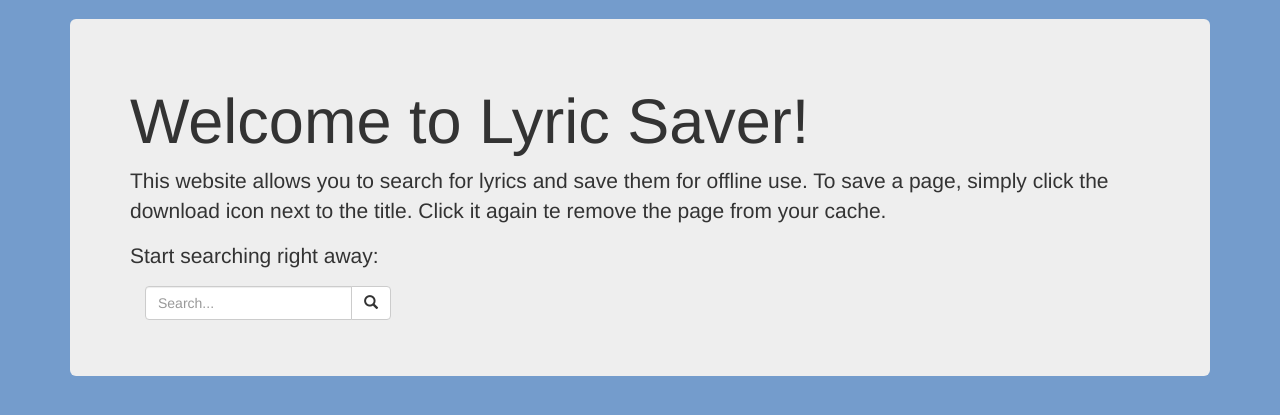
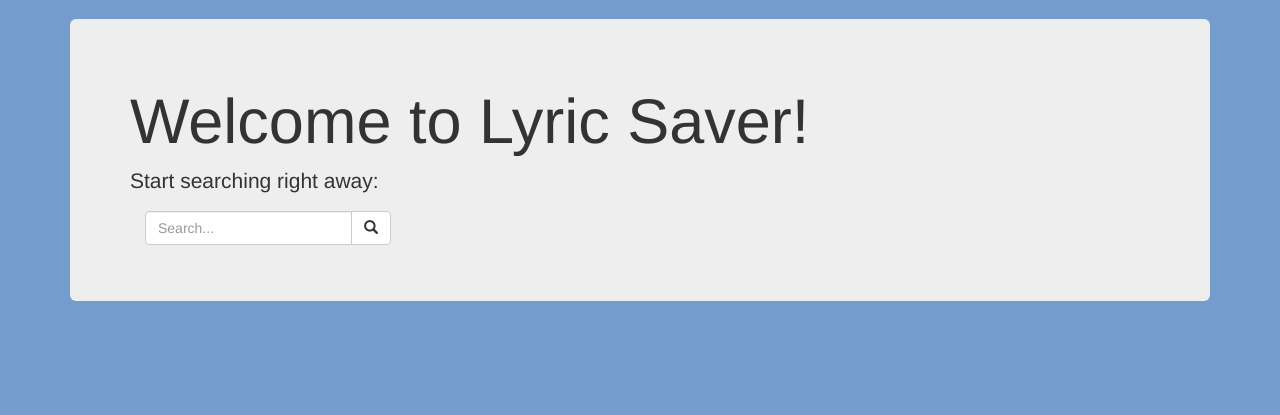
Before and after one commit to knbk/web-technology, a Django app: page / in a window 1280 px wide. Shown: the part 51-466 px from the top of the page. Run offline with Django 3.2, Linux system fonts and the light colour scheme; parts of the project's set-up code (start-up, migrations or seed data) failed here and were passed over; some libraries are stand-ins or nearby versions.

Commit message:
Something something.

```diff
--- a/mysite/templates/base.html
+++ b/mysite/templates/base.html
@@ -54,9 +54,9 @@
                 <!--</li>-->
             </ul>
             <div class="col-sm-3 col-md-3 pull-right">
-                <form class="navbar-form" role="search">
+                <form class="navbar-form" role="search" action="{% url 'lyrics:song-search' %}" method="get">
                     <div class="input-group">
-                        <input type="text" class="form-control typeahead" placeholder="Search..." name="srch-term" id="srch-term">
+                        <input type="text" class="form-control typeahead" placeholder="Search..." name="query" id="srch-term">
                         <div class="input-group-btn">
                             <button class="btn btn-default" type="submit"><i class="glyphicon glyphicon-search"></i></button>
                         </div>
--- a/mysite/templates/home.html
+++ b/mysite/templates/home.html
@@ -2,16 +2,11 @@
 {% block content %}
 <h1>Welcome to Lyric Saver!</h1>
 <p>
-    This website allows you to search for lyrics and save them for offline use.
-    To save a page, simply click the download icon next to the title.
-    Click it again te remove the page from your cache.
-</p>
-<p>
     Start searching right away:
 </p>
-<form class="navbar-form" role="search">
+<form class="navbar-form" role="search" action="{% url 'lyrics:song-search' %}" method="get">
     <div class="input-group">
-        <input type="text" class="form-control typeahead" placeholder="Search..." name="srch-term" id="srch-term-main">
+        <input type="text" class="form-control typeahead" placeholder="Search..." name="query" id="srch-term-main">
         <div class="input-group-btn">
             <button class="btn btn-default" type="submit"><i class="glyphicon glyphicon-search"></i></button>
         </div>
```
